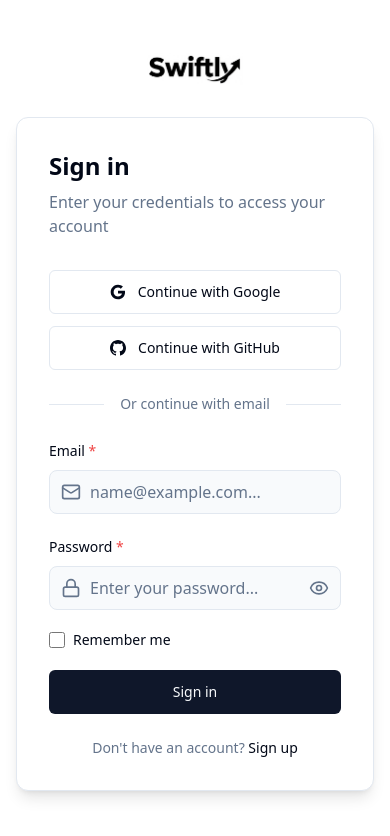
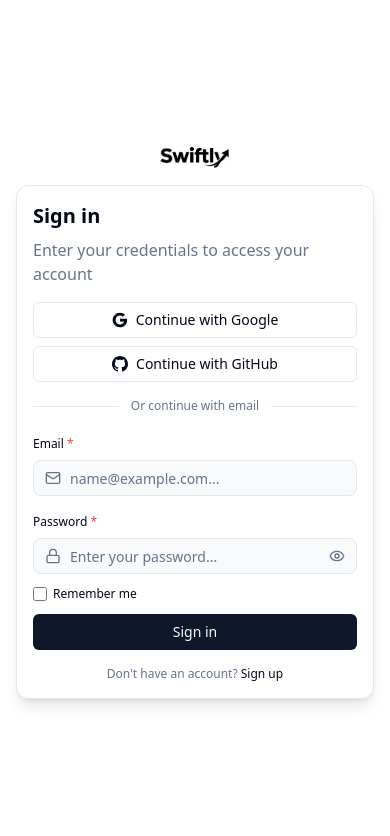
Before and after one commit to Iliastek/Swiftly, a React (Create React App) app: page /login in a window 390 px wide. Shown: the top 836 px of the page. Built offline with nearby package versions, Linux system fonts and the light colour scheme; no server answers.

Commit message:
fix: mobiel responsive

```diff
--- a/src/Login/Login.tsx
+++ b/src/Login/Login.tsx
@@ -26,7 +26,7 @@
 
   return (
     <div className="min-h-screen bg-background flex flex-col">
-      <div className="flex-1 flex items-center justify-center p-4">
+      <div className="flex-1 flex items-center justify-center p-4 sm:py-8 py-2">
         <LoginCard
           formState={formState}
           setEmail={setEmail}
--- a/src/Login/components/Divider.tsx
+++ b/src/Login/components/Divider.tsx
@@ -2,12 +2,12 @@
 
 export const Divider: React.FC = () => {
   return (
-    <div className="relative mb-6">
+    <div className="relative mb-4 sm:mb-6">
       <div className="absolute inset-0 flex items-center">
         <div className="w-full border-t border-border"></div>
       </div>
-      <div className="relative flex justify-center text-sm">
-        <span className="bg-card px-4 text-muted-foreground">
+      <div className="relative flex justify-center text-xs sm:text-sm">
+        <span className="bg-card px-3 sm:px-4 text-muted-foreground">
           Or continue with email
         </span>
       </div>
--- a/src/Login/components/LoginCard.tsx
+++ b/src/Login/components/LoginCard.tsx
@@ -43,21 +43,23 @@
   return (
     <div className="w-full max-w-xl">
       {/* Logo above card */}
-      <div className="flex justify-center mb-8">
+      <div className="flex justify-center mb-4 sm:mb-8">
         <Link to="/" className="hover:opacity-80 transition-opacity">
-          <Logo className="h-8" />
+          <Logo className="h-6 sm:h-8" />
         </Link>
       </div>
 
       <div
         className={cn(
-          "bg-card border border-border rounded-xl p-8 shadow-lg transition-all duration-500",
+          "bg-card border border-border rounded-xl p-4 sm:p-8 shadow-lg transition-all duration-500",
           isVisible ? "opacity-100 translate-y-0" : "opacity-0 translate-y-4",
         )}
       >
         {/* Header */}
-        <div className="mb-8">
-          <h1 className="text-2xl font-bold text-foreground mb-2">Sign in</h1>
+        <div className="mb-4 sm:mb-8">
+          <h1 className="text-xl sm:text-2xl font-bold text-foreground mb-2">
+            Sign in
+          </h1>
           <p className="text-muted-foreground">
             {selectedPlan
               ? "Sign in to continue with your selected plan"
--- a/src/Login/components/LoginForm.tsx
+++ b/src/Login/components/LoginForm.tsx
@@ -32,43 +32,43 @@
   return (
     <>
       {error && (
-        <div className="mb-4 p-3 rounded-lg bg-red-500/10 border border-red-500/20 text-red-500 text-sm">
+        <div className="mb-3 sm:mb-4 p-2.5 sm:p-3 rounded-lg bg-red-500/10 border border-red-500/20 text-red-500 text-xs sm:text-sm">
           {error}
         </div>
       )}
-      <form onSubmit={handleSubmit} className="space-y-5">
+      <form onSubmit={handleSubmit} className="space-y-3 sm:space-y-5">
         {/* Email */}
-        <div className="space-y-2">
-          <label className="text-sm font-medium text-foreground">
+        <div className="space-y-1.5 sm:space-y-2">
+          <label className="text-xs sm:text-sm font-medium text-foreground">
             Email <span className="text-red-500">*</span>
           </label>
           <div className="relative">
-            <Mail className="absolute left-3 top-1/2 -translate-y-1/2 h-5 w-5 text-muted-foreground" />
+            <Mail className="absolute left-3 top-1/2 -translate-y-1/2 h-4 w-4 sm:h-5 sm:w-5 text-muted-foreground" />
             <input
               type="email"
               placeholder="name@example.com..."
               value={formState.email}
               onChange={(e) => setEmail(e.target.value)}
               required
-              className="w-full h-11 pl-10 pr-4 rounded-lg border border-border bg-secondary/50 text-foreground placeholder:text-muted-foreground focus:outline-none focus:ring-2 focus:ring-primary/50 focus:border-primary transition-colors"
+              className="w-full h-9 sm:h-11 pl-9 sm:pl-10 pr-3 sm:pr-4 rounded-lg border border-border bg-secondary/50 text-sm text-foreground placeholder:text-muted-foreground focus:outline-none focus:ring-2 focus:ring-primary/50 focus:border-primary transition-colors"
             />
           </div>
         </div>
 
         {/* Password */}
-        <div className="space-y-2">
-          <label className="text-sm font-medium text-foreground">
+        <div className="space-y-1.5 sm:space-y-2">
+          <label className="text-xs sm:text-sm font-medium text-foreground">
             Password <span className="text-red-500">*</span>
           </label>
           <div className="relative">
-            <Lock className="absolute left-3 top-1/2 -translate-y-1/2 h-5 w-5 text-muted-foreground" />
+            <Lock className="absolute left-3 top-1/2 -translate-y-1/2 h-4 w-4 sm:h-5 sm:w-5 text-muted-foreground" />
             <input
               type={formState.showPassword ? "text" : "password"}
               placeholder="Enter your password..."
               value={formState.password}
               onChange={(e) => setPassword(e.target.value)}
               required
-              className="w-full h-11 pl-10 pr-12 rounded-lg border border-border bg-secondary/50 text-foreground placeholder:text-muted-foreground focus:outline-none focus:ring-2 focus:ring-primary/50 focus:border-primary transition-colors"
+              className="w-full h-9 sm:h-11 pl-9 sm:pl-10 pr-10 sm:pr-12 rounded-lg border border-border bg-secondary/50 text-sm text-foreground placeholder:text-muted-foreground focus:outline-none focus:ring-2 focus:ring-primary/50 focus:border-primary transition-colors"
             />
             <button
               type="button"
@@ -76,39 +76,43 @@
               className="absolute right-3 top-1/2 -translate-y-1/2 text-muted-foreground hover:text-foreground transition-colors"
             >
               {formState.showPassword ? (
-                <EyeOff className="h-5 w-5" />
+                <EyeOff className="h-4 w-4 sm:h-5 sm:w-5" />
               ) : (
-                <Eye className="h-5 w-5" />
+                <Eye className="h-4 w-4 sm:h-5 sm:w-5" />
               )}
             </button>
           </div>
         </div>
 
         {/* Remember Me */}
-        <div className="flex items-center gap-2">
+        <div className="flex items-center gap-1.5 sm:gap-2">
           <input
             type="checkbox"
             id="remember"
             checked={formState.rememberMe}
             onChange={(e) => setRememberMe(e.target.checked)}
-            className="h-4 w-4 rounded border-border bg-secondary/50 text-primary focus:ring-primary/50 cursor-pointer"
+            className="h-3.5 w-3.5 sm:h-4 sm:w-4 rounded border-border bg-secondary/50 text-primary focus:ring-primary/50 cursor-pointer"
           />
           <label
             htmlFor="remember"
-            className="text-sm text-foreground cursor-pointer"
+            className="text-xs sm:text-sm text-foreground cursor-pointer"
           >
             Remember me
           </label>
         </div>
 
         {/* Submit Button */}
-        <Button type="submit" className="w-full h-11" disabled={isLoading}>
+        <Button
+          type="submit"
+          className="w-full h-9 sm:h-11"
+          disabled={isLoading}
+        >
           {isLoading ? "Signing in..." : "Sign in"}
         </Button>
       </form>
 
       {/* Register Link */}
-      <p className="mt-6 text-center text-sm text-muted-foreground">
+      <p className="mt-4 sm:mt-6 text-center text-xs sm:text-sm text-muted-foreground">
         Don't have an account?{" "}
         <Link
           to={
--- a/src/Login/components/OAuthButtons.tsx
+++ b/src/Login/components/OAuthButtons.tsx
@@ -3,13 +3,13 @@
 
 export const OAuthButtons: React.FC = () => {
   return (
-    <div className="space-y-3 mb-6">
+    <div className="space-y-2 sm:space-y-3 mb-4 sm:mb-6">
       <Button
         variant="outline"
-        className="w-full h-11 justify-center gap-3"
+        className="w-full h-9 sm:h-11 justify-center gap-2 sm:gap-3 text-sm"
         type="button"
       >
-        <svg className="h-5 w-5" viewBox="0 0 24 24">
+        <svg className="h-4 w-4 sm:h-5 sm:w-5" viewBox="0 0 24 24">
           <path
             fill="currentColor"
             d="M22.56 12.25c0-.78-.07-1.53-.2-2.25H12v4.26h5.92c-.26 1.37-1.04 2.53-2.21 3.31v2.77h3.57c2.08-1.92 3.28-4.74 3.28-8.09z"
@@ -32,10 +32,14 @@
 
       <Button
         variant="outline"
-        className="w-full h-11 justify-center gap-3"
+        className="w-full h-9 sm:h-11 justify-center gap-2 sm:gap-3 text-sm"
         type="button"
       >
-        <svg className="h-5 w-5" viewBox="0 0 24 24" fill="currentColor">
+        <svg
+          className="h-4 w-4 sm:h-5 sm:w-5"
+          viewBox="0 0 24 24"
+          fill="currentColor"
+        >
           <path d="M12 0c-6.626 0-12 5.373-12 12 0 5.302 3.438 9.8 8.207 11.387.599.111.793-.261.793-.577v-2.234c-3.338.726-4.033-1.416-4.033-1.416-.546-1.387-1.333-1.756-1.333-1.756-1.089-.745.083-.729.083-.729 1.205.084 1.839 1.237 1.839 1.237 1.07 1.834 2.807 1.304 3.492.997.107-.775.418-1.305.762-1.604-2.665-.305-5.467-1.334-5.467-5.931 0-1.311.469-2.381 1.236-3.221-.124-.303-.535-1.524.117-3.176 0 0 1.008-.322 3.301 1.23.957-.266 1.983-.399 3.003-.404 1.02.005 2.047.138 3.006.404 2.291-1.552 3.297-1.23 3.297-1.23.653 1.653.242 2.874.118 3.176.77.84 1.235 1.911 1.235 3.221 0 4.609-2.807 5.624-5.479 5.921.43.372.823 1.102.823 2.222v3.293c0 .319.192.694.801.576 4.765-1.589 8.199-6.086 8.199-11.386 0-6.627-5.373-12-12-12z" />
         </svg>
         Continue with GitHub
--- a/src/Register/Register.tsx
+++ b/src/Register/Register.tsx
@@ -26,12 +26,12 @@
 
   return (
     <div className="min-h-screen bg-background flex flex-col">
-      <div className="flex-1 flex items-center justify-center p-4 py-8">
+      <div className="flex-1 flex items-center justify-center p-4 sm:py-8 py-2">
         <div className="w-full max-w-6xl">
           {/* Logo centered above everything */}
-          <div className="flex justify-center mb-8">
+          <div className="flex justify-center mb-4 sm:mb-8">
             <Link to="/" className="hover:opacity-80 transition-opacity">
-              <Logo className="h-8" />
+              <Logo className="h-6 sm:h-8" />
             </Link>
           </div>
 
--- a/src/Register/components/FormInput.tsx
+++ b/src/Register/components/FormInput.tsx
@@ -32,19 +32,19 @@
     type === "password" ? (isPasswordVisible ? "text" : "password") : type;
 
   return (
-    <div className="space-y-2">
-      <label className="text-sm font-medium text-foreground">
+    <div className="space-y-1.5 sm:space-y-2">
+      <label className="text-xs sm:text-sm font-medium text-foreground">
         {label} {required && <span className="text-red-500">*</span>}
       </label>
       <div className="relative">
-        <Icon className="absolute left-3 top-1/2 -translate-y-1/2 h-5 w-5 text-muted-foreground" />
+        <Icon className="absolute left-3 top-1/2 -translate-y-1/2 h-4 w-4 sm:h-5 sm:w-5 text-muted-foreground" />
         <input
           type={inputType}
           placeholder={placeholder}
           value={value}
           onChange={(e) => onChange(e.target.value)}
           required={required}
-          className={`w-full h-11 pl-10 ${showPasswordToggle ? "pr-12" : "pr-4"} rounded-lg border border-border bg-secondary/50 text-foreground placeholder:text-muted-foreground focus:outline-none focus:ring-2 focus:ring-primary/50 focus:border-primary transition-colors`}
+          className={`w-full h-9 sm:h-11 pl-9 sm:pl-10 ${showPasswordToggle ? "pr-10 sm:pr-12" : "pr-3 sm:pr-4"} rounded-lg border border-border bg-secondary/50 text-sm text-foreground placeholder:text-muted-foreground focus:outline-none focus:ring-2 focus:ring-primary/50 focus:border-primary transition-colors`}
         />
         {showPasswordToggle && onTogglePassword && (
           <button
@@ -53,14 +53,16 @@
             className="absolute right-3 top-1/2 -translate-y-1/2 text-muted-foreground hover:text-foreground transition-colors"
           >
             {isPasswordVisible ? (
-              <EyeOff className="h-5 w-5" />
+              <EyeOff className="h-4 w-4 sm:h-5 sm:w-5" />
             ) : (
-              <Eye className="h-5 w-5" />
+              <Eye className="h-4 w-4 sm:h-5 sm:w-5" />
             )}
           </button>
         )}
       </div>
-      {hint && <p className="text-xs text-muted-foreground">{hint}</p>}
+      {hint && (
+        <p className="text-[11px] sm:text-xs text-muted-foreground">{hint}</p>
+      )}
     </div>
   );
 };
--- a/src/Register/components/OAuthButtons.tsx
+++ b/src/Register/components/OAuthButtons.tsx
@@ -2,7 +2,7 @@
 import { Button } from "../../components/ui/button";
 
 const GoogleIcon = () => (
-  <svg className="h-5 w-5" viewBox="0 0 24 24">
+  <svg className="h-4 w-4 sm:h-5 sm:w-5" viewBox="0 0 24 24">
     <path
       fill="currentColor"
       d="M22.56 12.25c0-.78-.07-1.53-.2-2.25H12v4.26h5.92c-.26 1.37-1.04 2.53-2.21 3.31v2.77h3.57c2.08-1.92 3.28-4.74 3.28-8.09z"
@@ -23,17 +23,21 @@
 );
 
 const GitHubIcon = () => (
-  <svg className="h-5 w-5" viewBox="0 0 24 24" fill="currentColor">
+  <svg
+    className="h-4 w-4 sm:h-5 sm:w-5"
+    viewBox="0 0 24 24"
+    fill="currentColor"
+  >
     <path d="M12 0c-6.626 0-12 5.373-12 12 0 5.302 3.438 9.8 8.207 11.387.599.111.793-.261.793-.577v-2.234c-3.338.726-4.033-1.416-4.033-1.416-.546-1.387-1.333-1.756-1.333-1.756-1.089-.745.083-.729.083-.729 1.205.084 1.839 1.237 1.839 1.237 1.07 1.834 2.807 1.304 3.492.997.107-.775.418-1.305.762-1.604-2.665-.305-5.467-1.334-5.467-5.931 0-1.311.469-2.381 1.236-3.221-.124-.303-.535-1.524.117-3.176 0 0 1.008-.322 3.301 1.23.957-.266 1.983-.399 3.003-.404 1.02.005 2.047.138 3.006.404 2.291-1.552 3.297-1.23 3.297-1.23.653 1.653.242 2.874.118 3.176.77.84 1.235 1.911 1.235 3.221 0 4.609-2.807 5.624-5.479 5.921.43.372.823 1.102.823 2.222v3.293c0 .319.192.694.801.576 4.765-1.589 8.199-6.086 8.199-11.386 0-6.627-5.373-12-12-12z" />
   </svg>
 );
 
 export const OAuthButtons: React.FC = () => {
   return (
-    <div className="space-y-3 mb-6">
+    <div className="space-y-2 sm:space-y-3 mb-4 sm:mb-6">
       <Button
         variant="outline"
-        className="w-full h-11 justify-center gap-3"
+        className="w-full h-9 sm:h-11 justify-center gap-2 sm:gap-3 text-sm"
         type="button"
       >
         <GoogleIcon />
--- a/src/Register/components/RegisterForm.tsx
+++ b/src/Register/components/RegisterForm.tsx
@@ -73,7 +73,7 @@
         isVisible ? "opacity-100 translate-y-0" : "opacity-0 translate-y-4",
       )}
     >
-      <div className="bg-card border border-border rounded-xl p-8 shadow-lg">
+      <div className="bg-card border border-border rounded-xl p-4 sm:p-8 shadow-lg">
         {/* Mobile Plan Badge */}
         {selectedPlan && (
           <PlanBadgeMobile
@@ -84,11 +84,11 @@
         )}
 
         {/* Header */}
-        <div className="mb-8">
-          <h1 className="text-2xl font-bold text-foreground mb-2">
+        <div className="mb-4 sm:mb-8">
+          <h1 className="text-xl sm:text-2xl font-bold text-foreground mb-2">
             {selectedPlan ? "Complete your registration" : "Create an account"}
           </h1>
-          <p className="text-muted-foreground">
+          <p className="text-sm text-muted-foreground">
             {selectedPlan
               ? `You're signing up for ${selectedPlan.name}`
               : "Enter your information to get started"}
@@ -99,12 +99,12 @@
         <OAuthButtons />
 
         {/* Divider */}
-        <div className="relative mb-6">
+        <div className="relative mb-4 sm:mb-6">
           <div className="absolute inset-0 flex items-center">
             <div className="w-full border-t border-border"></div>
           </div>
-          <div className="relative flex justify-center text-sm">
-            <span className="bg-card px-4 text-muted-foreground">
+          <div className="relative flex justify-center text-xs sm:text-sm">
+            <span className="bg-card px-3 sm:px-4 text-muted-foreground">
               Or continue with email
             </span>
           </div>
@@ -112,11 +112,11 @@
 
         {/* Form */}
         {error && (
-          <div className="mb-4 p-3 rounded-lg bg-red-500/10 border border-red-500/20 text-red-500 text-sm">
+          <div className="mb-3 sm:mb-4 p-2.5 sm:p-3 rounded-lg bg-red-500/10 border border-red-500/20 text-red-500 text-xs sm:text-sm">
             {error}
           </div>
         )}
-        <form onSubmit={onSubmit} className="space-y-5">
+        <form onSubmit={onSubmit} className="space-y-3 sm:space-y-5">
           <FormInput
             label="Full name"
             type="text"
--- a/src/components/footer.tsx
+++ b/src/components/footer.tsx
@@ -68,23 +68,25 @@
   };
 
   return (
-    <footer className="relative mx-auto flex w-full max-w-[1400px] flex-col items-center justify-center rounded-t-4xl border-t bg-[radial-gradient(35%_128px_at_50%_0%,theme(backgroundColor.white/8%),transparent)] px-6 py-6 md:rounded-t-6xl md:px-8">
+    <footer className="relative mx-auto flex w-full max-w-[1400px] flex-col items-center justify-center rounded-t-4xl border-t bg-[radial-gradient(35%_128px_at_50%_0%,theme(backgroundColor.white/8%),transparent)] px-4 py-8 md:rounded-t-6xl md:px-8 md:py-10">
       <div className="-translate-x-1/2 -translate-y-1/2 absolute top-0 right-1/2 left-1/2 h-px w-1/3 rounded-full bg-foreground/20 blur" />
 
-      <div className="grid w-full gap-8 xl:grid-cols-3 xl:gap-8">
-        <AnimatedContainer className="space-y-4">
-          <Logo className="h-20" />
-          <p className="mt-8 text-muted-foreground text-sm md:mt-0">
+      <div className="grid w-full gap-8 md:gap-10 xl:grid-cols-3 xl:gap-12">
+        <AnimatedContainer className="flex flex-col items-center space-y-3 md:space-y-4 xl:items-start">
+          <Logo className="h-16 md:h-20" />
+          <p className="mt-4 text-center text-muted-foreground text-xs md:text-sm md:mt-0 xl:text-left">
             &copy; {new Date().getFullYear()} Swiftly, All rights reserved
           </p>
         </AnimatedContainer>
 
-        <div className="mt-10 grid grid-cols-2 gap-8 md:grid-cols-4 xl:col-span-2 xl:mt-0">
+        <div className="mt-6 grid grid-cols-1 gap-8 sm:grid-cols-2 md:grid-cols-3 md:mt-8 xl:col-span-2 xl:mt-0">
           {footerLinks.map((section, index) => (
             <AnimatedContainer delay={0.1 + index * 0.1} key={section.label}>
-              <div className="mb-10 md:mb-0">
-                <h3 className="text-xs">{section.label}</h3>
-                <ul className="mt-4 space-y-2 text-muted-foreground text-sm">
+              <div className="mb-6 flex flex-col items-center md:mb-0 md:items-start">
+                <h3 className="font-semibold text-center text-foreground text-xs md:text-left md:text-sm">
+                  {section.label}
+                </h3>
+                <ul className="mt-3 flex flex-col items-center space-y-2 text-muted-foreground text-xs md:items-start md:text-sm md:mt-4">
                   {section.links.map((link) => (
                     <li key={link.title}>
                       <a
@@ -93,7 +95,9 @@
                         onClick={(e) => handleNavClick(e, link.href)}
                         key={`${section.label}-${link.title}`}
                       >
-                        {link.icon && <link.icon className="me-1 size-4" />}
+                        {link.icon && (
+                          <link.icon className="me-1 size-3.5 md:size-4" />
+                        )}
                         {link.title}
                       </a>
                     </li>
--- a/src/components/hero.tsx
+++ b/src/components/hero.tsx
@@ -74,7 +74,11 @@
               </svg>
               Book a Call
             </Button>
-            <Button size="lg" className="gap-2">
+            <Button
+              size="lg"
+              className="gap-2"
+              onClick={() => navigate("/register")}
+            >
               Get started
               <ArrowRightIcon className="h-4 w-4" />
             </Button>
```
Also changed, not shown: src/components/contact-overlay.tsx (+18 -16 lines).
